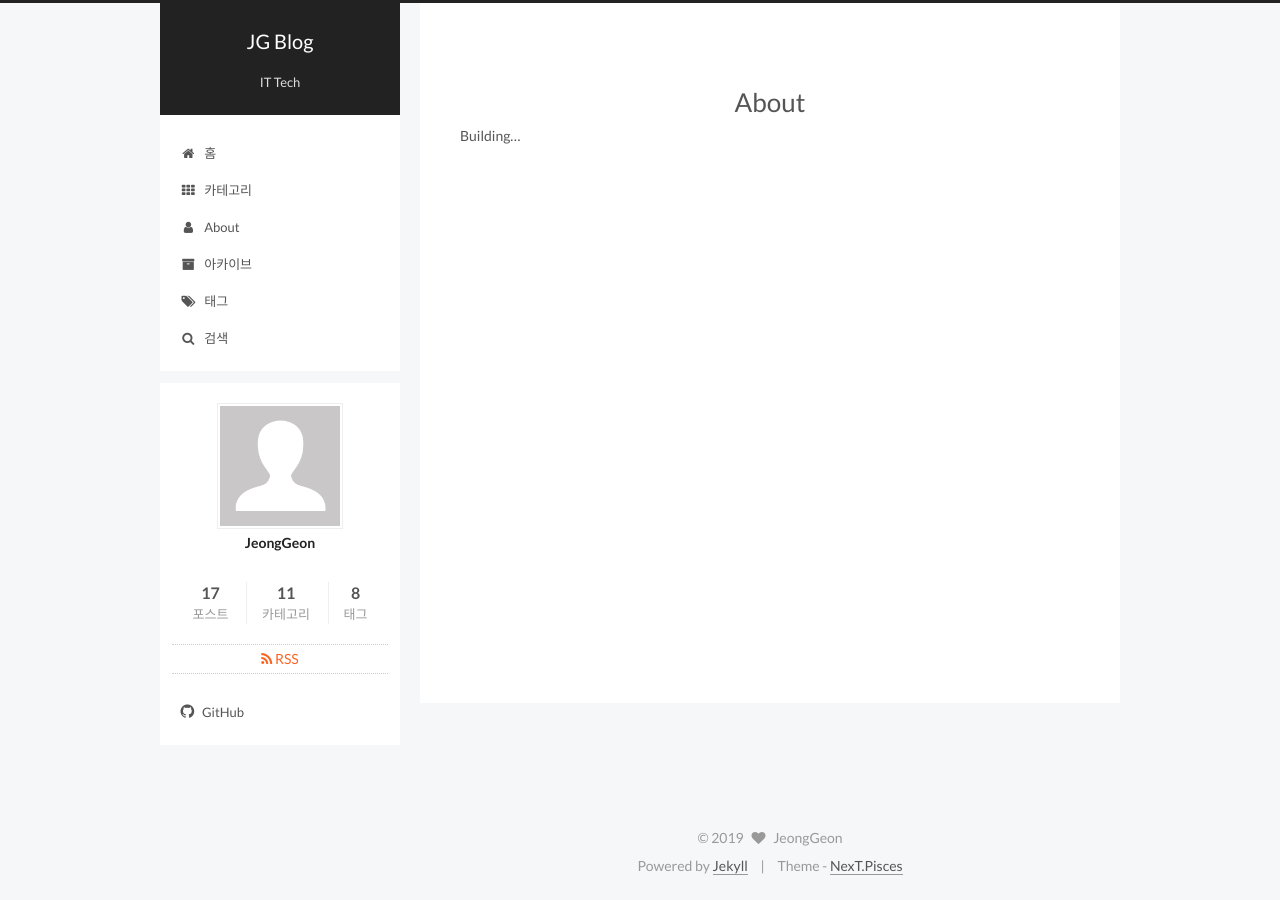
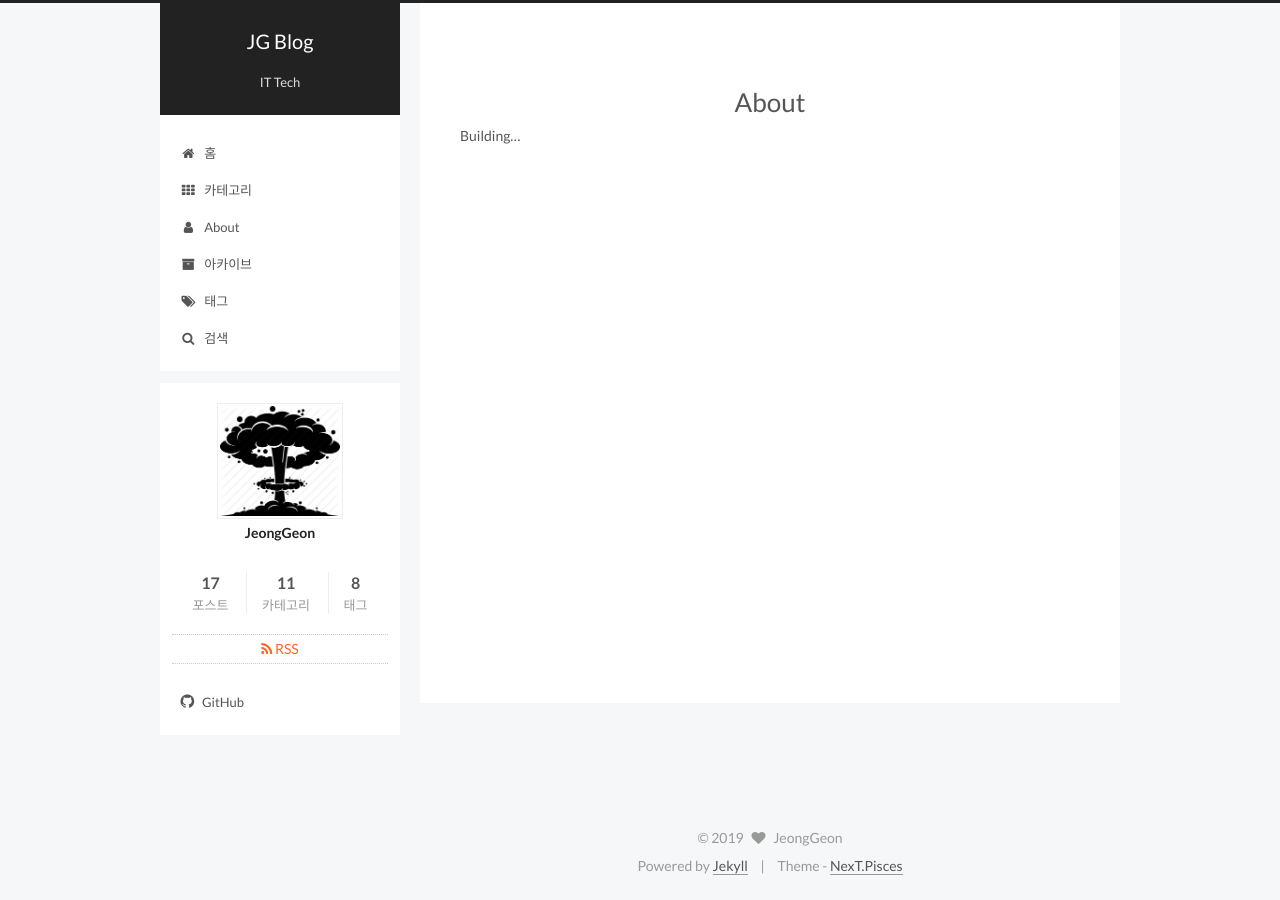
Before and after one commit to ini080/github.io, a Jekyll site: the page built from about/index.md, in a window 1280 px wide. Built offline with Jekyll 4.4.1, drawn with Linux system fonts in a browser that asks for light colours.

Commit message:
image&ico

```diff
--- a/_config.yml
+++ b/_config.yml
@@ -242,7 +242,7 @@ social_icons:
 
 # Sidebar Avatar
 # in directory: /assets/images/avatar.gif
-#avatar:
+avatar: "/assets/images/prof.png"
 
 
 # Table Of Contents in the Sidebar
```
Also changed, not shown: assets/favicon.ico (added), assets/images/prof.png (added).
